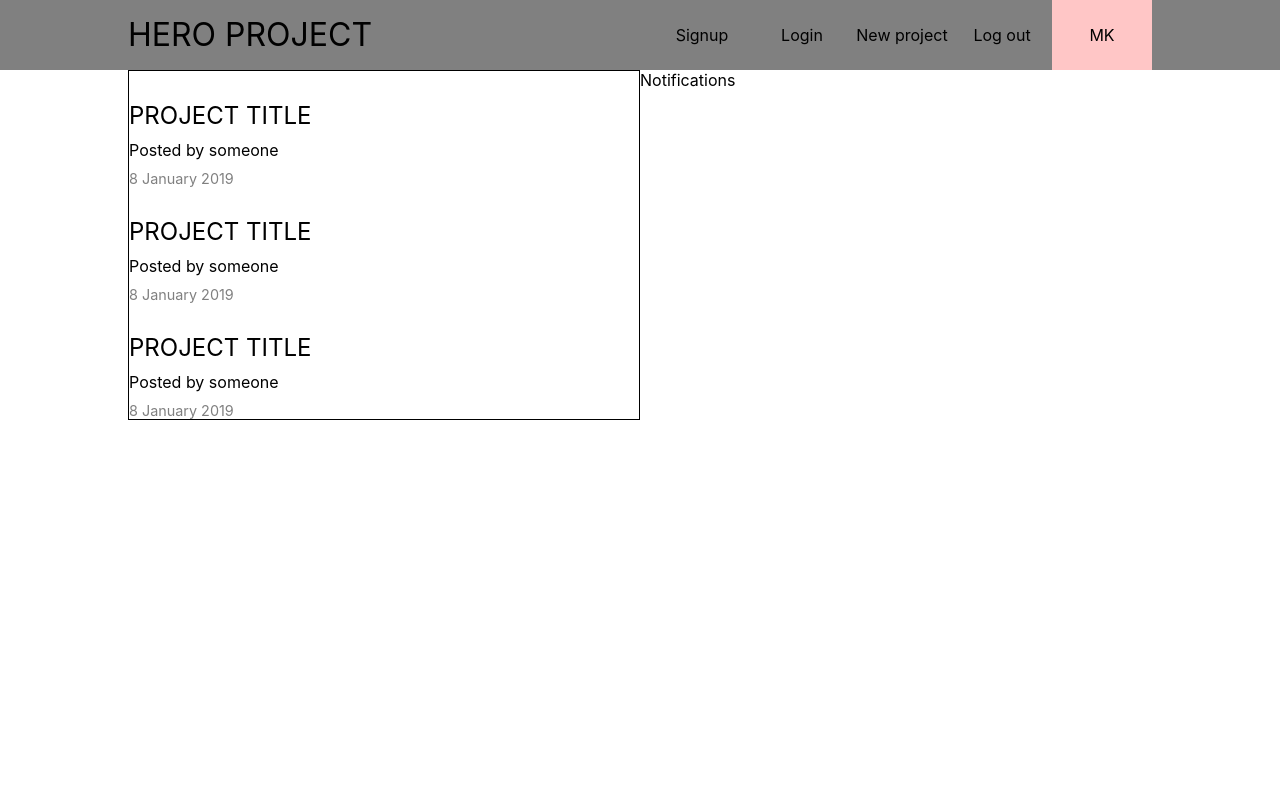
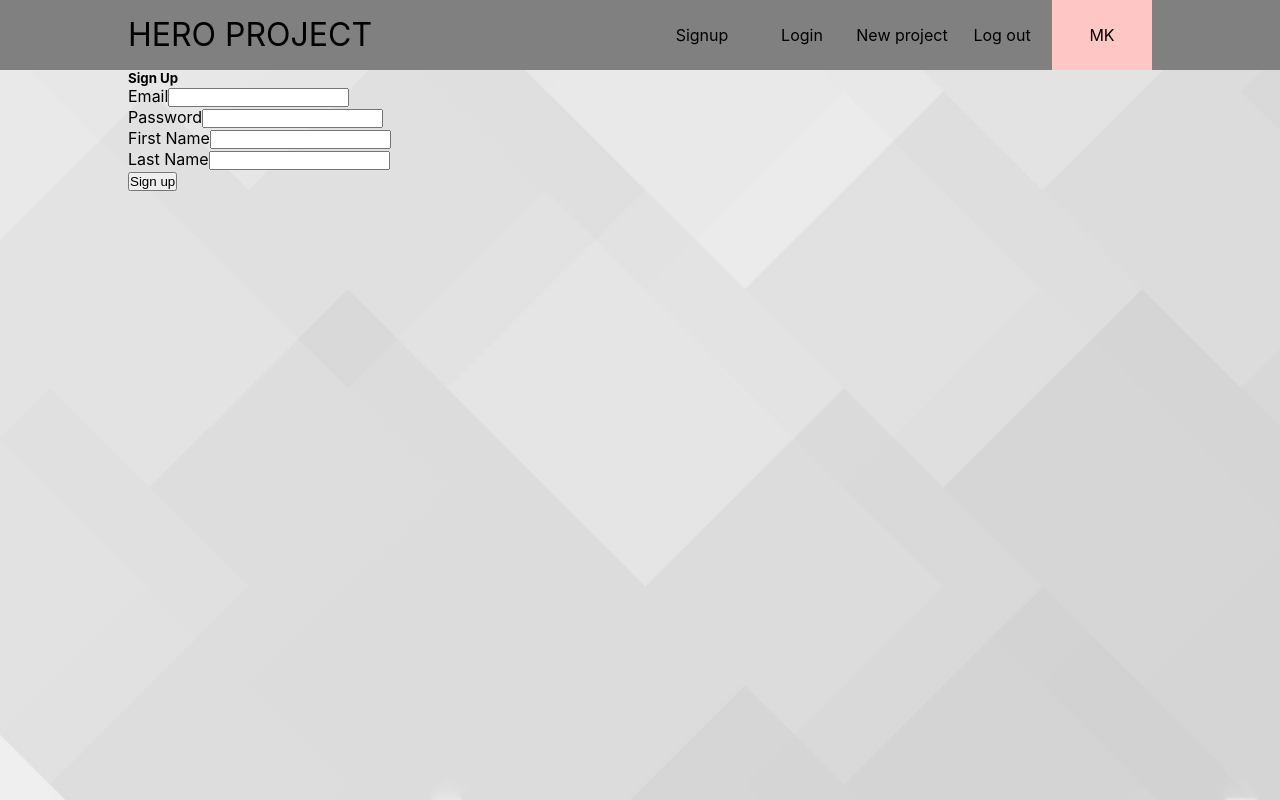
Before and after one commit to klauza/heroproject, a React (Create React App) app: page /signup in a window 1280 px wide. Built offline with nearby package versions, Linux system fonts and the light colour scheme.

Commit message:
v0.0.1c - setting up other pages

```diff
--- a/package.json
+++ b/package.json
@@ -5,8 +5,10 @@
   "dependencies": {
     "react": "^16.8.6",
     "react-dom": "^16.8.6",
+    "react-redux": "^6.0.1",
     "react-router-dom": "^5.0.0",
-    "react-scripts": "2.1.8"
+    "react-scripts": "2.1.8",
+    "redux": "^4.0.1"
   },
   "scripts": {
     "start": "react-scripts start",
--- a/src/App.js
+++ b/src/App.js
@@ -2,6 +2,10 @@ import React, { Component } from 'react';
 import { BrowserRouter, Switch, Route } from 'react-router-dom';
 import Navbar from './components/layout/Navbar';
 import Dashboard from './components/dashboard/Dashboard';
+import ProjectDetails from './components/projects/ProjectDetails';
+import SignIn from './components/auth/SignIn';
+import SignUp from './components/auth/SignUp';
+import CreateProject from './components/projects/CreateProject';
 
 class App extends Component {
   render() {
@@ -11,7 +15,11 @@ class App extends Component {
           <Navbar />
 
           <Switch>
-            <Route path='/' component={Dashboard} />
+            <Route exact path='/' component={Dashboard} />
+            <Route path='/project/:id' component={ProjectDetails} />
+            <Route path='/signin' component={SignIn} />
+            <Route path='/signup' component={SignUp} />
+            <Route path='/create' component={CreateProject} />
           </Switch>
 
 
--- a/src/components/auth/SignIn.js
+++ b/src/components/auth/SignIn.js
@@ -0,0 +1,46 @@
+import React, { Component } from 'react'
+
+class SignIn extends Component {
+
+  state = {
+    email: '',
+    password: ''
+  }
+
+  handleChange = (e) => {
+    this.setState({
+      [e.target.id]: e.target.value
+    })
+  }
+  handleSubmit = (e) => {
+    e.preventDefault();
+    console.log(this.state);
+  }
+
+  render() {
+    return (
+      <div className="container">
+        <form onSubmit={this.handleSubmit} className="signForm">
+          <h5>Sign In</h5>
+
+          <div className="input-field">
+            <label htmlFor="email">Email</label>
+            <input type="email" id="email" onChange={this.handleChange} />
+          </div>
+
+          <div className="input-field">
+            <label htmlFor="password">Password</label>
+            <input type="password" id="password" onChange={this.handleChange} />
+          </div>
+
+          <div className="input-field">
+            <button className="btn">Login</button>
+          </div>
+
+        </form>
+      </div>
+    )
+  }
+}
+
+export default SignIn
--- a/src/components/auth/SignUp.js
+++ b/src/components/auth/SignUp.js
@@ -0,0 +1,59 @@
+import React, { Component } from 'react'
+
+class SignUp extends Component {
+
+  state = {
+    email: '',
+    password: '',
+    firstName: '',
+    lastName: ''
+  }
+
+  handleChange = (e) => {
+    this.setState({
+      [e.target.id]: e.target.value
+    })
+  }
+  handleSubmit = (e) => {
+    e.preventDefault();
+    console.log(this.state);
+  }
+
+  render() {
+    return (
+      <div className="container">
+        <form onSubmit={this.handleSubmit} className="signForm">
+          <h5>Sign Up</h5>
+
+          <div className="input-field">
+            <label htmlFor="email">Email</label>
+            <input type="email" id="email" onChange={this.handleChange} />
+          </div>
+
+          <div className="input-field">
+            <label htmlFor="password">Password</label>
+            <input type="password" id="password" onChange={this.handleChange} />
+          </div>
+
+          <div className="input-field">
+            <label htmlFor="firstName">First Name</label>
+            <input type="text" id="firstName" onChange={this.handleChange} />
+          </div>
+
+          <div className="input-field">
+            <label htmlFor="lastName">Last Name</label>
+            <input type="text" id="lastName" onChange={this.handleChange} />
+          </div>
+
+
+          <div className="input-field">
+            <button className="btn">Sign up</button>
+          </div>
+
+        </form>
+      </div>
+    )
+  }
+}
+
+export default SignUp
--- a/src/components/layout/SignedInLinks.js
+++ b/src/components/layout/SignedInLinks.js
@@ -4,7 +4,7 @@ import { NavLink } from 'react-router-dom';
 const SignedInLinks = () => {
   return (
     <ul className="right">
-      <li><NavLink to='/' className="navlink"> New project </NavLink></li>
+      <li><NavLink to='/create' className="navlink"> New project </NavLink></li>
       <li><NavLink to='/' className="navlink"> Log out </NavLink></li>
       <li><NavLink to='/' className="user-button navlink"> MK </NavLink></li>
     </ul>
--- a/src/components/layout/SignedOutLinks.js
+++ b/src/components/layout/SignedOutLinks.js
@@ -4,8 +4,8 @@ import { NavLink } from 'react-router-dom';
 const SignedOutLinks = () => {
   return (
     <ul className="right">
-      <li><NavLink to='/' className="navlink"> Signup </NavLink></li>
-      <li><NavLink to='/' className="navlink"> Login </NavLink></li>
+      <li><NavLink to='/signup' className="navlink"> Signup </NavLink></li>
+      <li><NavLink to='/signin' className="navlink"> Login </NavLink></li>
     </ul>
   )
 }
--- a/src/components/projects/CreateProject.js
+++ b/src/components/projects/CreateProject.js
@@ -0,0 +1,46 @@
+import React, { Component } from 'react'
+
+class CreateProject extends Component {
+
+  state = {
+    title: '',
+    content: ''
+  }
+
+  handleChange = (e) => {
+    this.setState({
+      [e.target.id]: e.target.value
+    })
+  }
+  handleSubmit = (e) => {
+    e.preventDefault(); //prevents the page from reloading
+    console.log(this.state);
+  }
+
+  render() {
+    return (
+      <div className="container">
+        <form onSubmit={this.handleSubmit} className="signForm">
+          <h5>Create new project</h5>
+
+          <div className="input-field">
+            <label htmlFor="title">Title</label>
+            <input type="text" id="title" onChange={this.handleChange} />
+          </div>
+
+          <div className="input-field">
+            <label htmlFor="content">Project Content</label>
+            <textarea id="content" onChange={this.handleChange}></textarea>
+          </div>
+
+          <div className="input-field">
+            <button className="btn">Create</button>
+          </div>
+
+        </form>
+      </div>
+    )
+  }
+}
+
+export default CreateProject
--- a/src/components/projects/ProjectDetails.js
+++ b/src/components/projects/ProjectDetails.js
@@ -0,0 +1,24 @@
+import React from 'react'
+
+function ProjectDetails(props) {
+  const id = props.match.params.id;
+  return (
+    <div className="container project-details">
+      <div className="project-details__card">
+
+        <div className="project-details__card-content">
+          <span className="card-title"> Card Title - {id}</span>
+          <p>Lorem ipsum dolor, sit amet consectetur adipisicing.</p>
+        </div>
+
+        <div className="project-details__card-action">
+          <div>Posted by Michal</div>
+          <div>2nd October, '08</div>
+        </div>
+
+      </div>
+    </div>
+  )
+}
+
+export default ProjectDetails
--- a/src/components/projects/ProjectList.js
+++ b/src/components/projects/ProjectList.js
@@ -1,32 +1,14 @@
 import React from 'react'
+import ProjectSummary from './ProjectSummary.js';
 
 const ProjectList = () => {
   return(
     <div className="project-list section">
 
-      <div className="card summary">
-        <div className="card-content">
-          <div className="card-title">Project Title</div>
-          <p>Posted by someone</p>
-          <p className="text-date">8 January 2019</p>
-        </div>
-      </div>
-
-      <div className="card summary">
-        <div className="card-content">
-          <div className="card-title">Project Title</div>
-          <p>Posted by someone</p>
-          <p className="text-date">8 January 2019</p>
-        </div>
-      </div>
-
-      <div className="card summary">
-        <div className="card-content">
-          <div className="card-title">Project Title</div>
-          <p>Posted by someone</p>
-          <p className="text-date">8 January 2019</p>
-        </div>
-      </div>
+      <ProjectSummary />
+      <ProjectSummary />
+      <ProjectSummary />
+      <ProjectSummary />
 
     </div>
   )
--- a/src/components/projects/ProjectSummary.js
+++ b/src/components/projects/ProjectSummary.js
@@ -1 +1,18 @@
 // a module component for ProjectList.js
+
+import React from 'react';
+
+const ProjectSummary = () => {
+  return(
+    <div className="card summary">
+      <div className="card-content">
+        <div className="card-title">Project Title</div>
+        <p>Posted by someone</p>
+        <p className="text-date">8 January 2019</p>
+      </div>
+    </div>
+  )
+}
+
+
+export default ProjectSummary
--- a/src/index.css
+++ b/src/index.css
@@ -5,7 +5,11 @@ body {
  "Ubuntu", "Cantarell", "Fira Sans", "Droid Sans", "Helvetica Neue",
  sans-serif;
   -webkit-font-smoothing: antialiased;
-  -moz-osx-font-smoothing: grayscale; }
+  -moz-osx-font-smoothing: grayscale;
+  background: url(/img/background.jpg) no-repeat;
+  background-size: cover;
+  background-position: center center;
+  height: 100vh; }
 
 code {
   font-family: source-code-pro, Menlo, Monaco, Consolas, "Courier New",
--- a/src/scss/_general.scss
+++ b/src/scss/_general.scss
@@ -6,6 +6,11 @@ body {
     sans-serif;
   -webkit-font-smoothing: antialiased;
   -moz-osx-font-smoothing: grayscale;
+
+  background: url(/img/background.jpg) no-repeat;
+  background-size: cover;
+  background-position: center center;
+  height: 100vh;
 }
 
 code {
```
Also changed, not shown: public/img/background.jpg (added), 1 other file (tests, documents, lock files or other folders).
